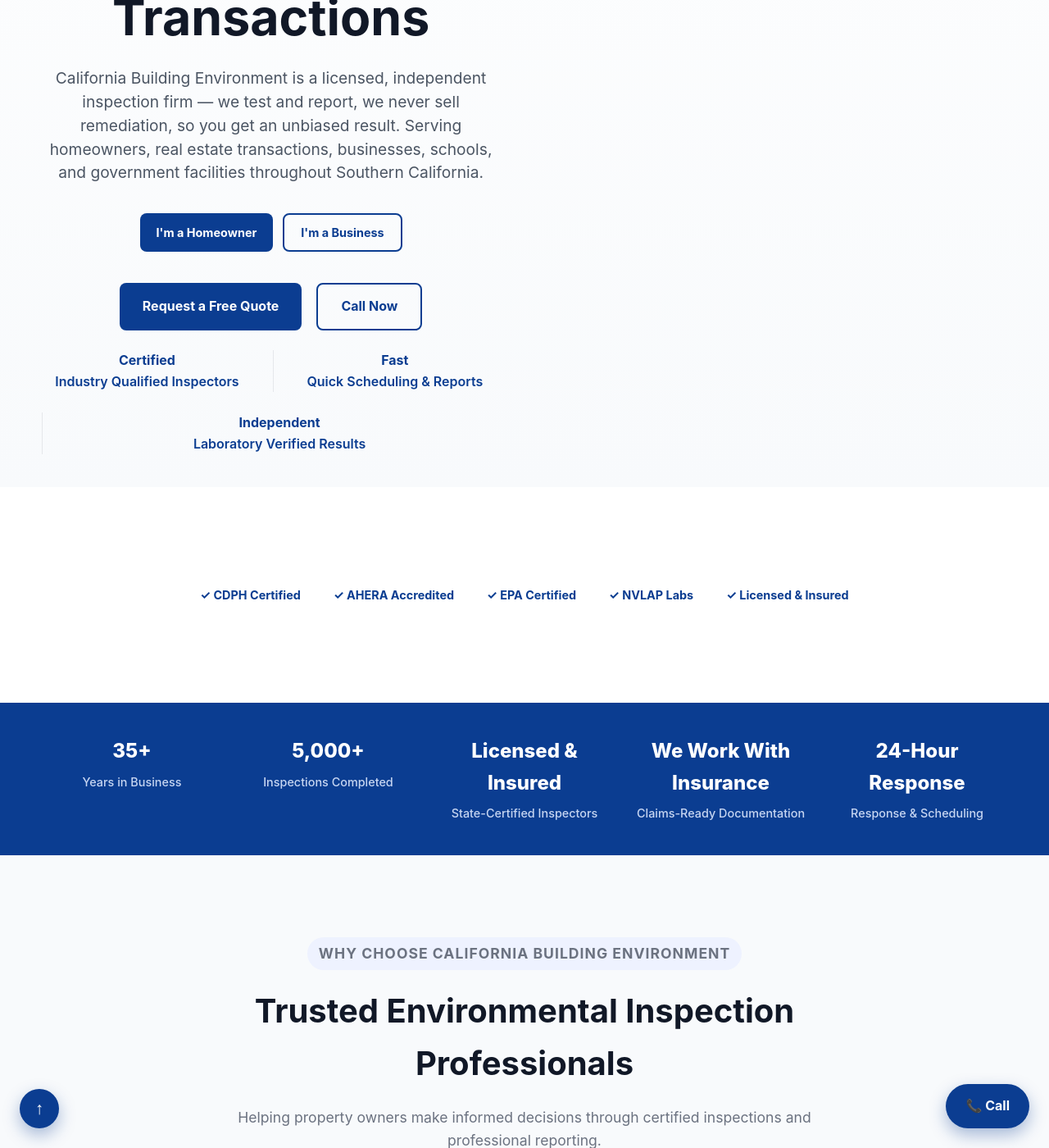
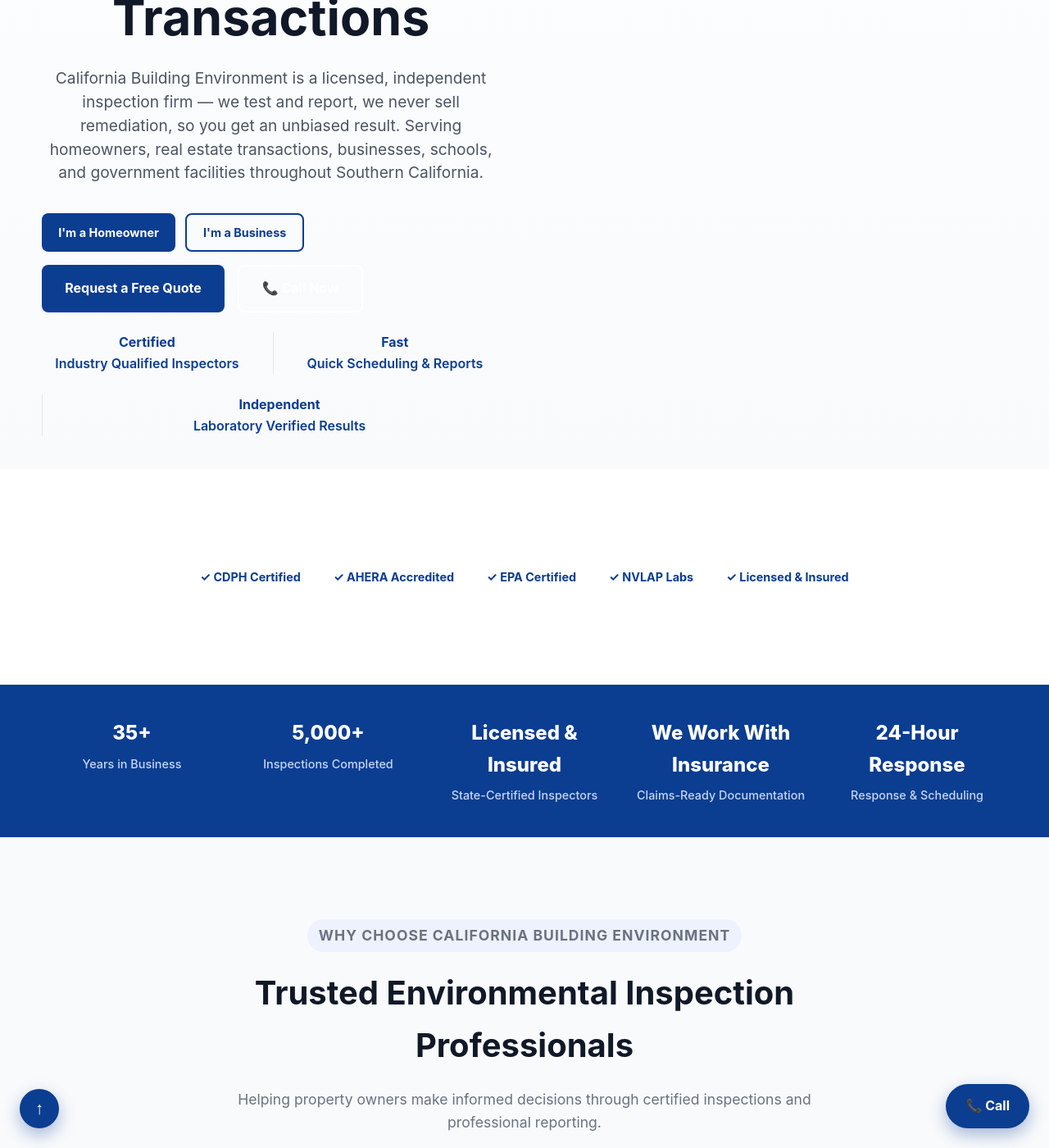
Before and after one commit to calbuildingenvironment/calbuildingenvironment.github.io, a Jekyll site: the page index.html, which Jekyll copies as it is, in a window 1280 px wide and 1400 px high, scrolled down 715 px. Shown: the whole window at 82% size. Built offline with Jekyll 4.4.1, drawn with Linux system fonts in a browser that asks for light colours.

Commit message:
Add files via upload

```diff
--- a/assets/css/modules/components.css
+++ b/assets/css/modules/components.css
@@ -210,6 +210,28 @@
     color:var(--color-text-muted);
     margin-bottom:35px;
     max-width:600px;
+}
+
+.hero-audience{
+    display:flex;
+    gap:12px;
+    margin-bottom:16px;
+}
+
+.hero-cta{
+    display:flex;
+    gap:16px;
+    margin-bottom:24px;
+}
+
+.hero-audience .btn-sm{
+    padding:10px 20px;
+    font-size:.9rem;
+}
+
+.hero-cta .btn-outline{
+    border-color:var(--color-bg);
+    color:var(--color-bg);
 }
 
 .hero-buttons{
@@ -1115,6 +1137,17 @@
     font-size:1rem;
 }
 
+.hero-audience,
+.hero-cta{
+    flex-direction:column;
+}
+
+.hero-audience .btn-sm,
+.hero-cta .btn,
+.hero-cta .btn-outline{
+    width:100%;
+}
+
 .hero-buttons{
     flex-direction:column;
     align-items:stretch;
@@ -1152,6 +1185,23 @@
     display:none;
 }
 
+.hero-image img{
+    width:100%;
+    margin-left:0;
+    transform:none;
+}
+
+.hero-image{
+    margin-top:0;
+}
+
+.call-button{
+    bottom:16px;
+    right:16px;
+    padding:12px 16px;
+    font-size:.85rem;
+}
+
 }
 
 
--- a/index.html
+++ b/index.html
@@ -68,20 +68,14 @@
 California Building Environment is a licensed, independent inspection firm — we test and report, we never sell remediation, so you get an unbiased result. Serving homeowners, real estate transactions, businesses, schools, and government facilities throughout Southern California.
 </p>
 
-<div class="hero-buttons">
-<div class="hero-selector">
-<a href="#contact" class="btn">I'm a Homeowner</a>
-<a href="/industries/" class="btn-outline">I'm a Business</a>
+<div class="hero-audience">
+<a href="#contact" class="btn btn-sm">I'm a Homeowner</a>
+<a href="/industries/" class="btn-outline btn-sm">I'm a Business</a>
 </div>
 
-<a href="#contact" class="btn">
-Request a Free Quote
-</a>
-
-<a href="tel:+17146098367" class="btn-outline">
-Call Now
-</a>
-
+<div class="hero-cta">
+<a href="#contact" class="btn">Request a Free Quote</a>
+<a href="tel:+17146098367" class="btn-outline">📞 Call Now</a>
 </div>
 
 <div class="trust">
@@ -492,52 +486,28 @@
 
 <div class="process-grid">
 
-<div class="step">
-
-<span>1</span>
-
+<div class="process-card">
+<div class="step"><span>1</span></div>
 <h3>Request a Quote</h3>
-
-<p>
-Call us or complete our online quote request form to discuss your project and inspection needs.
-</p>
-
+<p>Call us or complete our online quote request form to discuss your project and inspection needs.</p>
 </div>
 
-<div class="step">
-
-<span>2</span>
-
+<div class="process-card">
+<div class="step"><span>2</span></div>
 <h3>Schedule Inspection</h3>
-
-<p>
-Our team schedules an inspection at a convenient time and arrives prepared with the proper equipment.
-</p>
-
+<p>Our team schedules an inspection at a convenient time and arrives prepared with the proper equipment.</p>
 </div>
 
-<div class="step">
-
-<span>3</span>
-
-<h3>Sampling & Testing</h3>
-
-<p>
-Environmental samples are collected when necessary and analyzed by accredited laboratories.
-</p>
-
+<div class="process-card">
+<div class="step"><span>3</span></div>
+<h3>Sampling &amp; Testing</h3>
+<p>Environmental samples are collected when necessary and analyzed by accredited laboratories.</p>
 </div>
 
-<div class="step">
-
-<span>4</span>
-
+<div class="process-card">
+<div class="step"><span>4</span></div>
 <h3>Detailed Report</h3>
-
-<p>
-Receive a comprehensive report outlining findings, laboratory results, and recommendations.
-</p>
-
+<p>Receive a comprehensive report outlining findings, laboratory results, and recommendations.</p>
 </div>
 
 </div>
```
